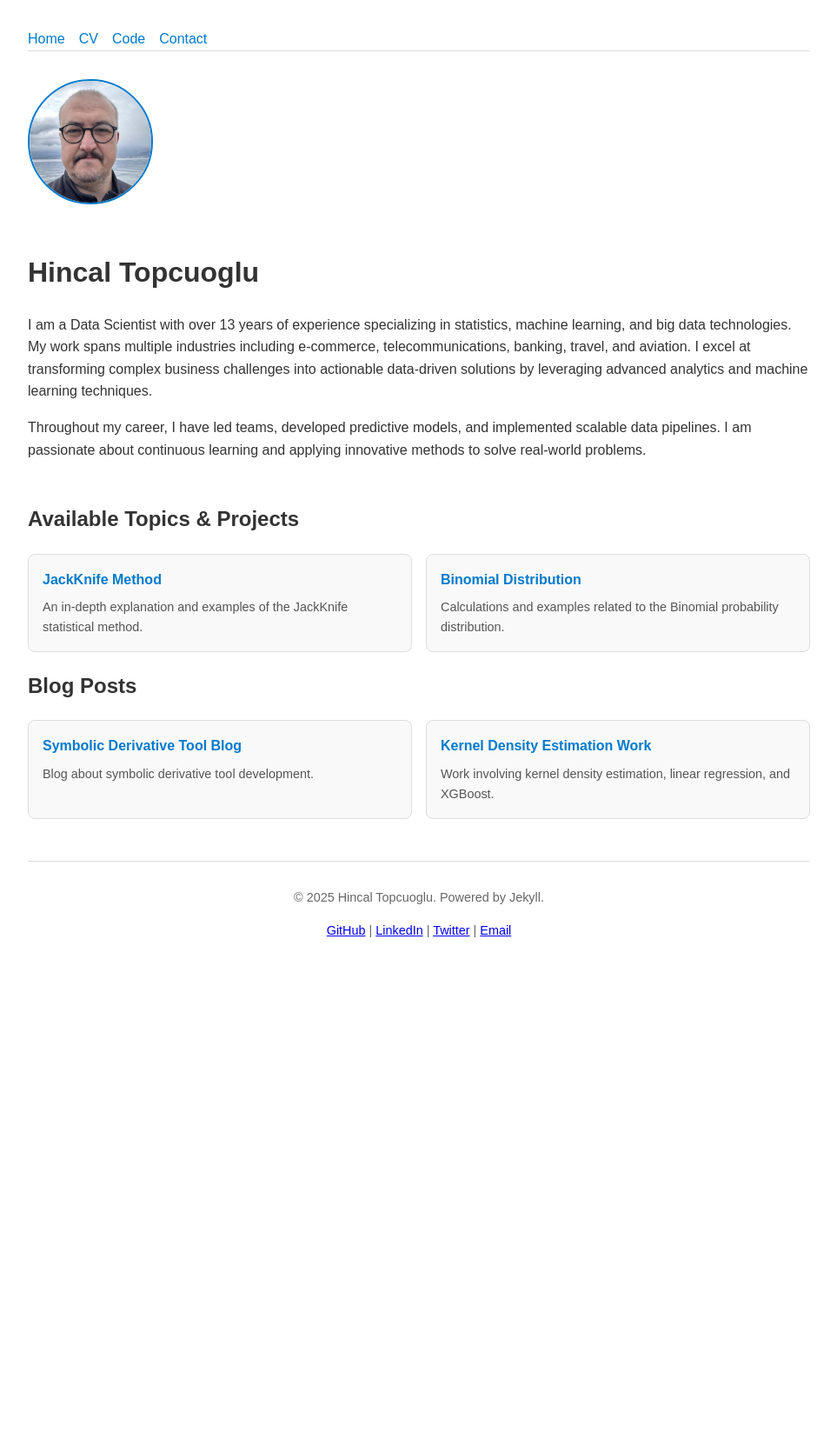
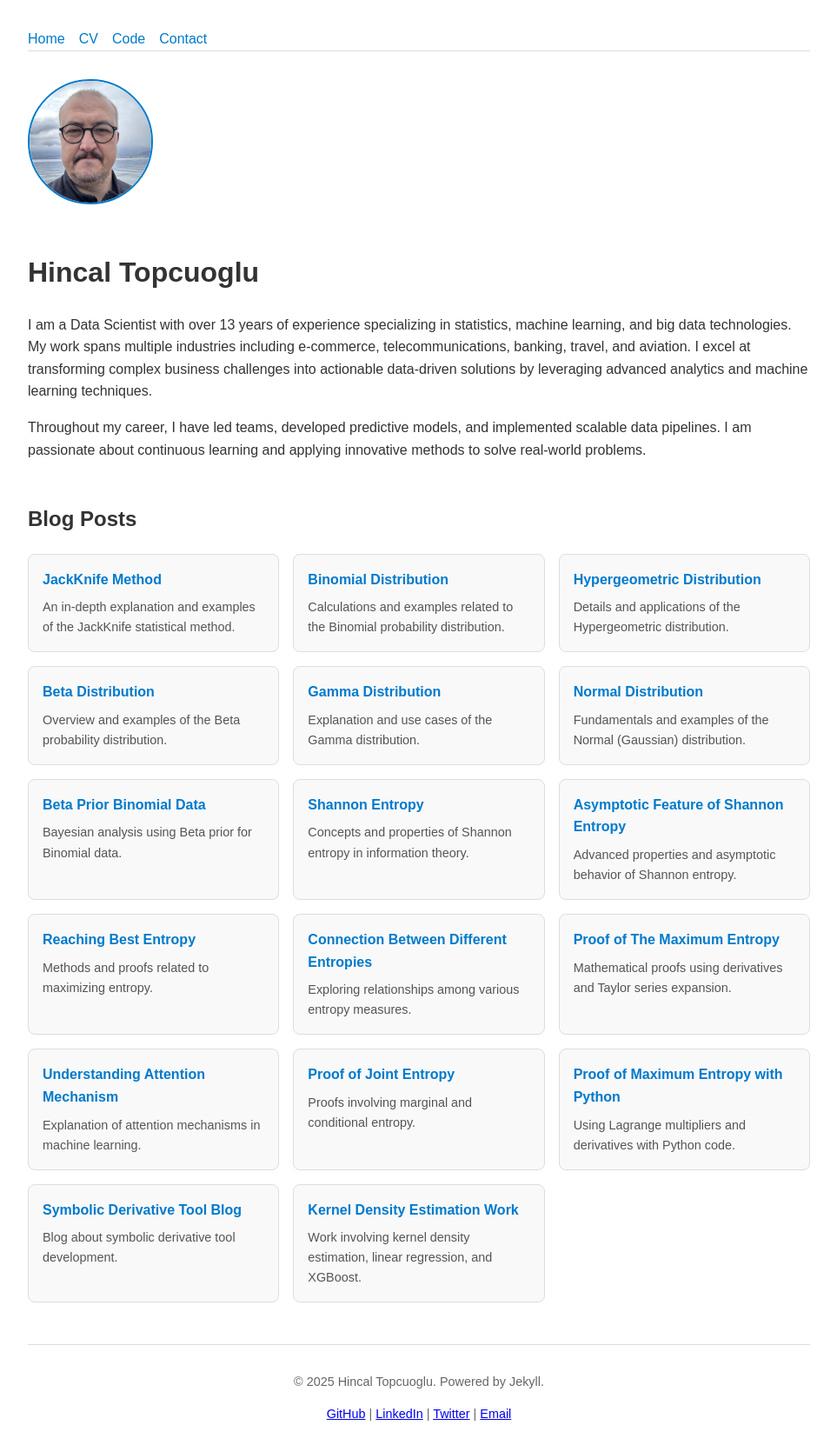
Before and after one commit to hincaltopcuoglu/hincaltopcuoglu.github.io, a Jekyll site: the page built from index.md, in a window 1280 px wide. Shown: the whole page at 87% size, without its empty margins (158-1121 px from the left). Built offline with Jekyll 4.4.1, drawn with Linux system fonts in a browser that asks for light colours; before the commit the page ends 1114 px from its top, so only the background shows below that.

Commit message:
Update index.md

```diff
--- a/index.md
+++ b/index.md
@@ -72,9 +72,8 @@ layout: home
 </div>
 
 <section>
-  <h2>Available Topics & Projects</h2>
+  <h2>Blog Posts</h2>
   <div class="links-grid">
-    <!-- Your existing topic cards here -->
     <div class="link-card">
       <a href="jackknife_method.html">JackKnife Method</a>
       <p>An in-depth explanation and examples of the JackKnife statistical method.</p>
@@ -83,14 +82,58 @@ layout: home
       <a href="Binomial_Calculation_and_Distribution_Example.html">Binomial Distribution</a>
       <p>Calculations and examples related to the Binomial probability distribution.</p>
     </div>
-    <!-- Add other topic cards similarly -->
-  </div>
-</section>
-
-<section>
-  <h2>Blog Posts</h2>
-  <div class="links-grid">
-    <!-- Blog links from your README -->
+    <div class="link-card">
+      <a href="hypergeometric_distribution.html">Hypergeometric Distribution</a>
+      <p>Details and applications of the Hypergeometric distribution.</p>
+    </div>
+    <div class="link-card">
+      <a href="beta_distribution.html">Beta Distribution</a>
+      <p>Overview and examples of the Beta probability distribution.</p>
+    </div>
+    <div class="link-card">
+      <a href="gamma_distribution.html">Gamma Distribution</a>
+      <p>Explanation and use cases of the Gamma distribution.</p>
+    </div>
+    <div class="link-card">
+      <a href="normal_distribution.html">Normal Distribution</a>
+      <p>Fundamentals and examples of the Normal (Gaussian) distribution.</p>
+    </div>
+    <div class="link-card">
+      <a href="beta_prior.html">Beta Prior Binomial Data</a>
+      <p>Bayesian analysis using Beta prior for Binomial data.</p>
+    </div>
+    <div class="link-card">
+      <a href="shannon_entropy.html">Shannon Entropy</a>
+      <p>Concepts and properties of Shannon entropy in information theory.</p>
+    </div>
+    <div class="link-card">
+      <a href="asymptotic_feature_of_shannon_entropy.html">Asymptotic Feature of Shannon Entropy</a>
+      <p>Advanced properties and asymptotic behavior of Shannon entropy.</p>
+    </div>
+    <div class="link-card">
+      <a href="reaching_best_entropy.html">Reaching Best Entropy</a>
+      <p>Methods and proofs related to maximizing entropy.</p>
+    </div>
+    <div class="link-card">
+      <a href="connection_between_different_entropies.html">Connection Between Different Entropies</a>
+      <p>Exploring relationships among various entropy measures.</p>
+    </div>
+    <div class="link-card">
+      <a href="proof_of_maximum_entropy.html">Proof of The Maximum Entropy</a>
+      <p>Mathematical proofs using derivatives and Taylor series expansion.</p>
+    </div>
+    <div class="link-card">
+      <a href="attention_mechanism_explained.html">Understanding Attention Mechanism</a>
+      <p>Explanation of attention mechanisms in machine learning.</p>
+    </div>
+    <div class="link-card">
+      <a href="proof_of_the_joint_entropy_using_conditonal_entropy.html">Proof of Joint Entropy</a>
+      <p>Proofs involving marginal and conditional entropy.</p>
+    </div>
+    <div class="link-card">
+      <a href="maximum-entropy.html">Proof of Maximum Entropy with Python</a>
+      <p>Using Lagrange multipliers and derivatives with Python code.</p>
+    </div>
     <div class="link-card">
       <a href="Symbolic_Derivative_Blog.html">Symbolic Derivative Tool Blog</a>
       <p>Blog about symbolic derivative tool development.</p>
@@ -99,6 +142,5 @@ layout: home
       <a href="KernelDensityEstimation_LinReg_XgBoost.html">Kernel Density Estimation Work</a>
       <p>Work involving kernel density estimation, linear regression, and XGBoost.</p>
     </div>
-    <!-- Add more blog posts here if you have -->
   </div>
 </section>
```
